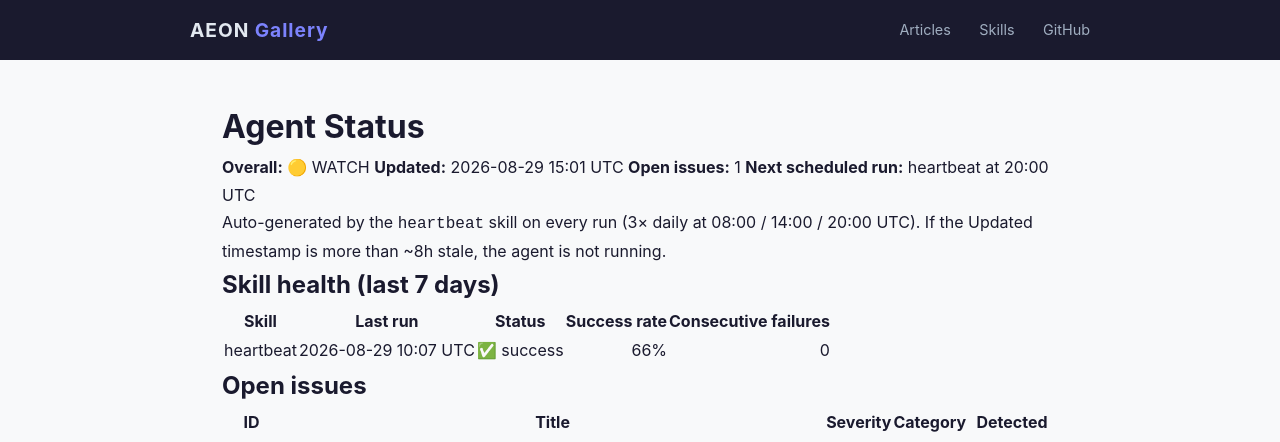
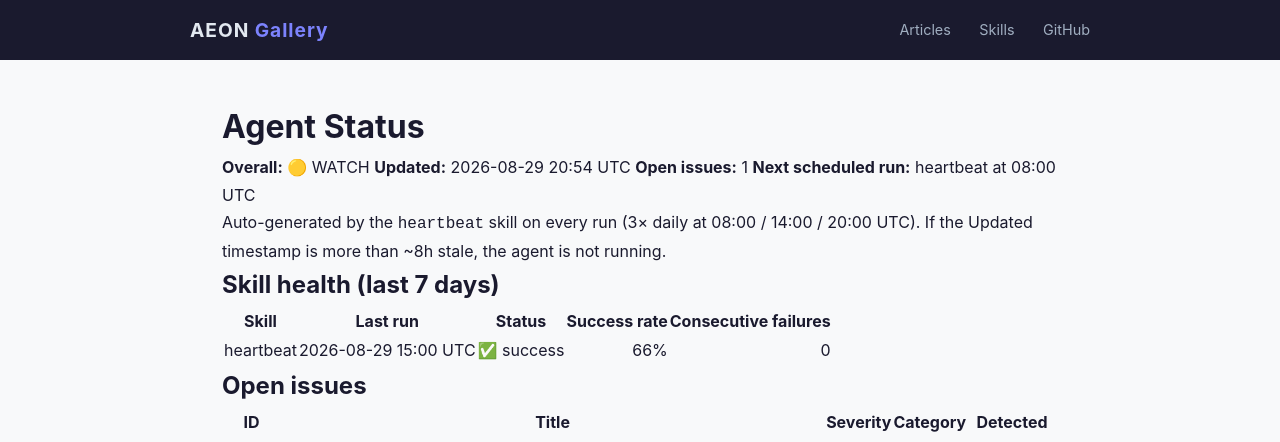
Before and after one commit to RickCrosschain/aeon, a Jekyll site: the page built from docs/status.md, in a window 1280 px wide. Shown: the top 442 px of the page. Built offline with Jekyll 4.4.1, drawn with Linux system fonts in a browser that asks for light colours.

Commit message:
chore(heartbeat): auto-commit 2026-08-29

```diff
--- a/docs/status.md
+++ b/docs/status.md
@@ -7,9 +7,9 @@ permalink: /status/
 # Agent Status
 
 **Overall:** 🟡 WATCH
-**Updated:** 2026-08-29 15:01 UTC
+**Updated:** 2026-08-29 20:54 UTC
 **Open issues:** 1
-**Next scheduled run:** heartbeat at 20:00 UTC
+**Next scheduled run:** heartbeat at 08:00 UTC
 
 Auto-generated by the `heartbeat` skill on every run (3× daily at 08:00 / 14:00 / 20:00 UTC). If the Updated timestamp is more than ~8h stale, the agent is not running.
 
@@ -17,7 +17,7 @@ Auto-generated by the `heartbeat` skill on every run (3× daily at 08:00 / 14:00
 
 | Skill | Last run | Status | Success rate | Consecutive failures |
 |-------|----------|--------|-------------:|---------------------:|
-| heartbeat | 2026-08-29 10:07 UTC | ✅ success | 66% | 0 |
+| heartbeat | 2026-08-29 15:00 UTC | ✅ success | 66% | 0 |
 
 ## Open issues
 
--- a/memory/token-usage.csv
+++ b/memory/token-usage.csv
@@ -198,3 +198,4 @@ date,skill,model,input_tokens,output_tokens,cache_read,cache_creation
 2026-08-28,heartbeat,claude-opus-4-8,2116,5839,415002,57057
 2026-08-29,heartbeat,claude-opus-4-8,2114,4665,367854,57092
 2026-08-29,heartbeat,claude-opus-4-8,2114,4282,361757,54777
+2026-08-29,heartbeat,claude-opus-4-8,2112,3839,244140,42236
```
Also changed, not shown: memory/logs/2026-08-29.md (+11 -0 lines), .outputs/heartbeat.md.
